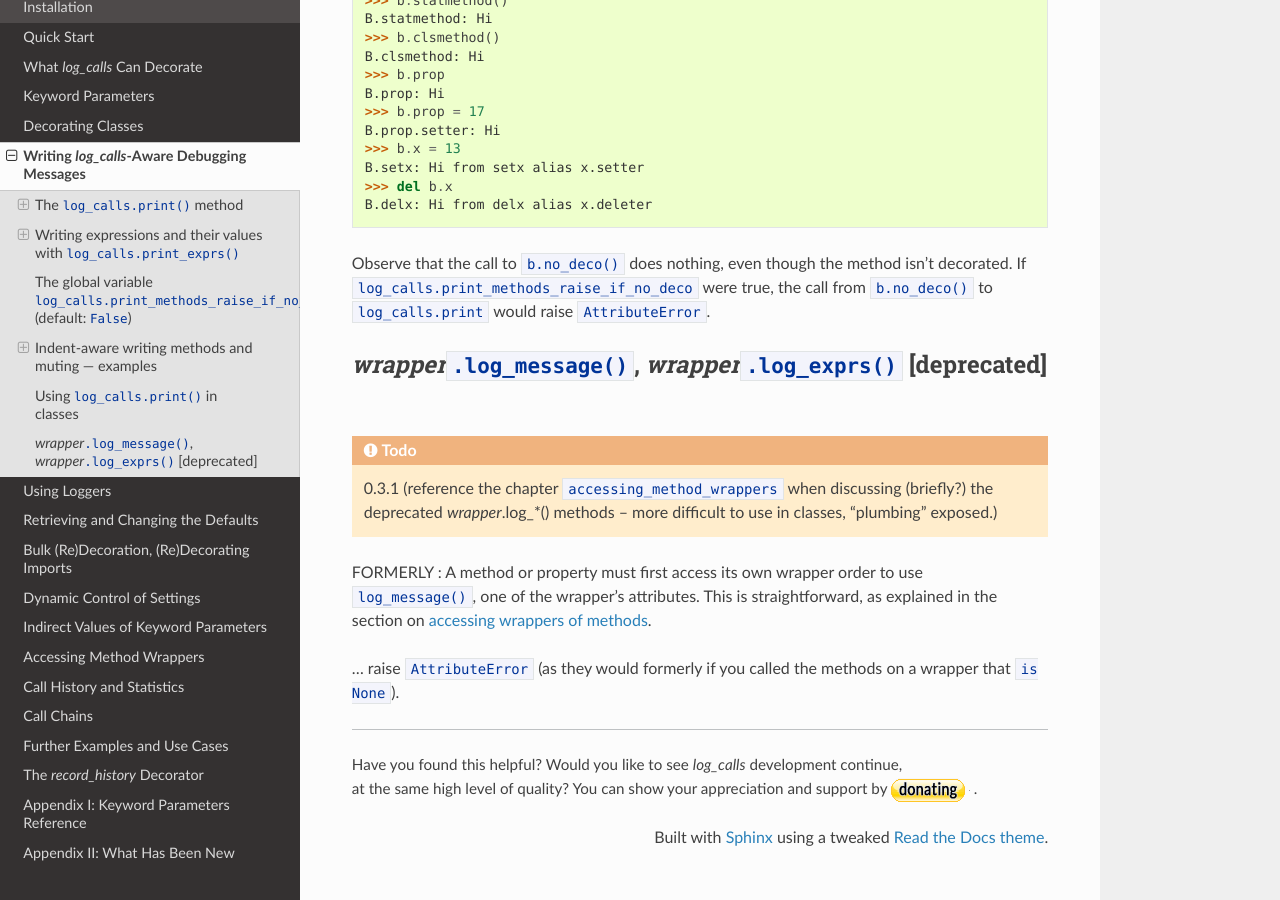
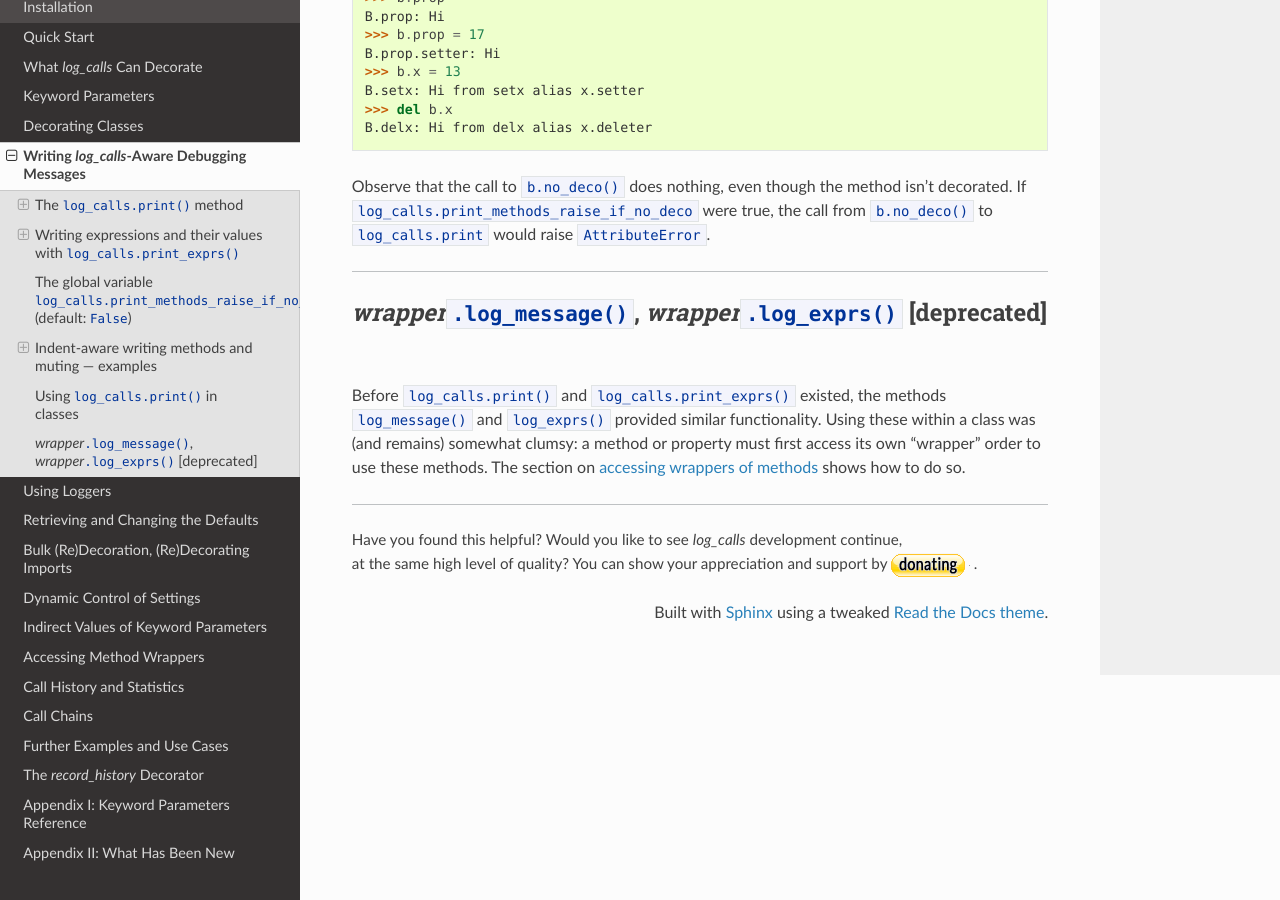
Before and after one commit to Twangist/log_calls, a Sphinx documentation site: the page built from log_calls/docs/source/writing_log_calls_aware_debug_messages.rst, in a window 1280 px wide and 900 px high, scrolled down 6388 px. Built offline with Sphinx 7.4.7 and the Read the Docs theme 2.0.0, drawn with Linux system fonts in a browser that asks for light colours; some of the changed text lies outside the part shown.

Commit message:
0.3.1b4 -- Documentation & readme updates, ANOTHER pass: `log_calls` classmethods `print` and `print_exprs`
MOST TESTS STILL USE THE DEPRECATED METHODS on "wrappers" (TODO: change,
by the time we eliminate deprecated things (or at least, declare them
dead, they'll remain internally)

```diff
--- a/log_calls/docs/source/writing_log_calls_aware_debug_messages.rst
+++ b/log_calls/docs/source/writing_log_calls_aware_debug_messages.rst
@@ -22,6 +22,8 @@
 formatting. As a convenience, `log_calls` provides the :ref:`log_calls.print_exprs() <log_exprs_method>`
 method, which prints variables and expressions together with their values in the
 context of the caller.
+
+-----------------------------------------------------------------------
 
 .. _log_message_method:
 
@@ -92,6 +94,8 @@
 
 .. index:: log_calls.print_exprs()
 
+-----------------------------------------------------------------------
+
 .. _log_exprs_method:
 
 Writing expressions and their values with ``log_calls.print_exprs()``
@@ -130,6 +134,8 @@
 
 .. index:: print_methods_raise_if_no_deco (flag)
 
+-----------------------------------------------------------------------
+
 .. _print_methods_raise_if_no_deco:
 
 The global variable ``log_calls.print_methods_raise_if_no_deco`` (default: ``False``)
@@ -153,6 +159,7 @@
 that *never* was decorated is just a mistake, and it *should* raise an exception; with this flag
 set to true, it will.)
 
+-----------------------------------------------------------------------
 
 .. _indent_aware_writing_methods-mute:
 
@@ -200,12 +207,8 @@
 
 Using global `mute`
 --------------------------
-Setting ``log_calls.mute = log_calls.MUTE.CALLS`` allows output only from ``log_calls.log_*`` methods,
-in all decorated callables.
-
-.. todo::
-    Say more; implications; example, 2 fns, including turning decoration off
-
+Setting ``log_calls.mute = log_calls.MUTE.CALLS`` mutes `decorator` output from all decorated callables,
+allowing only output from ``log_calls.log_*`` methods.
 
 .. _indent_aware_writing_methods-global-mute:
 
@@ -326,17 +327,14 @@
 If ``log_calls.print_methods_raise_if_no_deco`` were true, the call from ``b.no_deco()``
 to ``log_calls.print`` would raise ``AttributeError``.
 
+-----------------------------------------------------------------------
 
 `wrapper`\ ``.log_message()``, `wrapper`\ ``.log_exprs()`` [deprecated]
 ===========================================================================
 
-.. todo::
-    0.3.1 (reference the chapter ``accessing_method_wrappers`` when discussing
-    (briefly?) the deprecated *wrapper*.log_*() methods -- more difficult to
-    use in classes, "plumbing" exposed.)
-
-FORMERLY : A method or property must first access its own wrapper order to use ``log_message()``,
-one of the wrapper's attributes. This is straightforward, as explained in the section
-on :ref:`accessing wrappers of methods <get_own_log_calls_wrapper-function>`.
-
-... raise ``AttributeError`` (as they would formerly if you called the methods on a wrapper that ``is None``).
+Before ``log_calls.print()`` and ``log_calls.print_exprs()`` existed,
+the methods ``log_message()`` and ``log_exprs()`` provided similar functionality.
+Using these within a class was (and remains) somewhat clumsy: a method or property
+must first access its own "wrapper" order to use these methods. The section
+on :ref:`accessing wrappers of methods <get_own_log_calls_wrapper-function>` shows
+how to do so.
--- a/log_calls/version.py
+++ b/log_calls/version.py
@@ -1 +1 @@
-__version__ = '0.3.1b2'
+__version__ = '0.3.1b4'
```
Also changed, not shown: other parts of log_calls/docs/source/writing_log_calls_aware_debug_messages.rst (+1 -3 lines), TODO.txt (+5 -20 lines), log_calls/docs/source/accessing_method_wrappers.rst (+3 -16 lines), log_calls/docs/source/quickstart.rst (+28 -13 lines), log_calls/docs/source/whats_new.rst (+6 -3 lines), readme.rst (+20 -12 lines), 1 other file.
